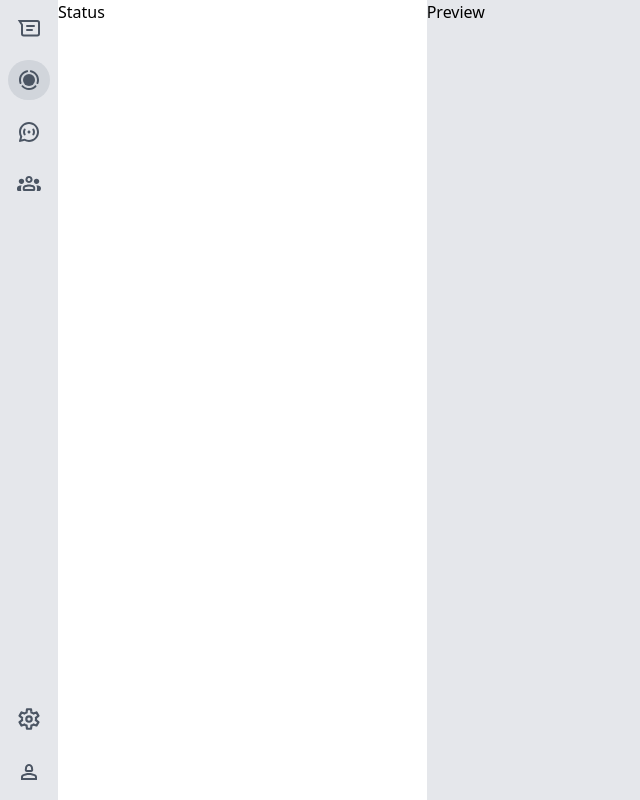
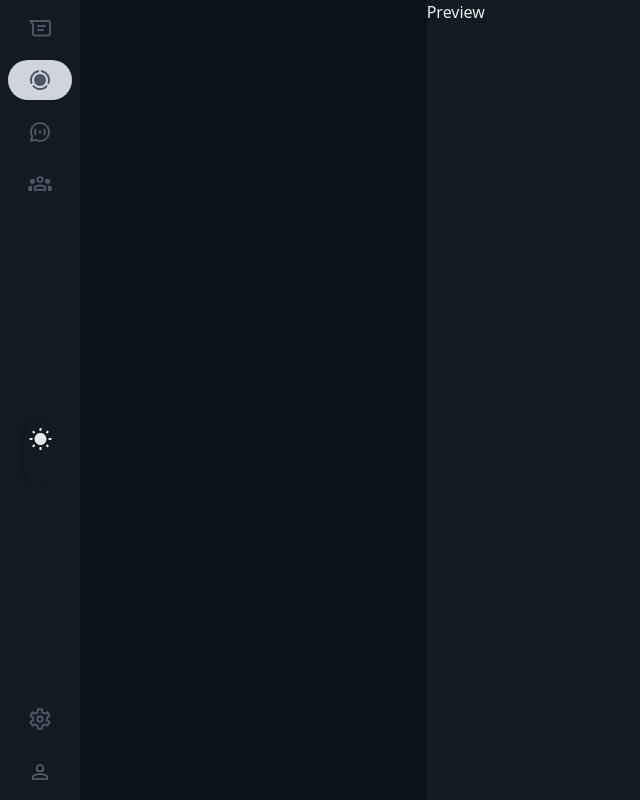
Before and after one commit to NexCodeCrux/Whatsapp-Clone, a Next.js app: page /Status in a window 1280 px wide. Shown: the whole page, without its empty margins (0-640 px from the left). Built offline with nearby package versions, Linux system fonts and the light colour scheme.

Commit message:
10 implement light dark and system preference mode (#13)
* added darkmode class to the config file

* added new darkmode to config

* created toggle between light and dark mode

* integrated dark mode successfully to all pages

* fixed text color in light mode

* inversed toggle order

```diff
--- a/app/Chats/page.tsx
+++ b/app/Chats/page.tsx
@@ -3,7 +3,7 @@ import ChatHeader from "../components/ChatHeader";
 
 const Chats = () => {
   return (
-    <section className="h-screen w-full">
+    <section className="dark:text-[#E9EDEF] h-screen w-full">
       <div className="flex h-full flex-col">
         <ChatHeader />
         <hr />
--- a/app/Status/page.tsx
+++ b/app/Status/page.tsx
@@ -1,9 +1,12 @@
-import React from 'react'
+import React from "react";
+import Statuts from "../components/Statuts";
 
 const Status = () => {
   return (
-    <div>Status</div>
-  )
-}
+    <div>
+      <Statuts />
+    </div>
+  );
+};
 
-export default Status
+export default Status;
--- a/app/components/Chat.tsx
+++ b/app/components/Chat.tsx
@@ -3,8 +3,8 @@ import { PinnedIconRounded } from "./CustomIcons";
 
 const Chat = () => {
   return (
-    <div className="w-full flex items-center overflow-x-hidden hover:bg-gray-100 cursor-pointer">
-      <div className="w-[90px] flex justify-center py-3 items-center">
+    <div className=" dark:text-[#E9EDEF] dark:hover:bg-[#111B21] w-full flex items-center overflow-x-hidden hover:bg-gray-100 cursor-pointer">
+      <div className="w-[90px] flex justify-center px-1 items-center">
         <Image
           alt="user profile"
           src="/user.jpg"
@@ -19,7 +19,7 @@ const Chat = () => {
           <span className="text-xs text-gray-500">Sunday</span>
         </div>
         <div className="w-full flex items-center overflow-hidden">
-          <div className="whitespace-nowrap text-nowrap overflow-hidden text-ellipsis text-sm text-gray-500">
+          <div className="whitespace-nowrap text-nowrap overflow-hidden text-ellipsis text-sm text-[#8696A0]">
             Lorem ipsum dolor kbnaksd lkjsnjl lkansd iuehifue ouihefioa kuajehfi
             uioehoaihf
           </div>
--- a/app/components/NavBar.tsx
+++ b/app/components/NavBar.tsx
@@ -5,13 +5,14 @@ import React from "react";
 import { usePathname } from "next/navigation";
 import { clsx } from "clsx";
 import { Navigations, navigations } from "@/models/navigations";
+import Toggle from "./Toggle";
 
 const NavBar = () => {
   const pathname = usePathname();
   const navs: Navigations = navigations;
 
   return (
-    <div className="bg-gray-200 border-1 border-gray-100 float-left h-screen p-2 flex flex-col justify-between">
+    <div className="dark:bg-[#111B21] bg-gray-200 border-1 border-gray-100 float-left h-screen p-2 flex flex-col justify-between">
       <div className="flex flex-col gap-3">
         {navs.upperNav.map((nav) => {
           return (
@@ -30,6 +31,11 @@ const NavBar = () => {
           );
         })}
       </div>
+
+      <div className="transform rotate-90">
+        <Toggle />
+      </div>
+
       <div className="flex flex-col gap-3">
         {navs.lowerNav.map((nav) => {
           return (
--- a/app/components/Preview.tsx
+++ b/app/components/Preview.tsx
@@ -2,7 +2,7 @@ import React from 'react'
 
 const Preview = () => {
   return (
-    <div className='bg-gray-200 float-right h-screen w-4/6'>Preview</div>
+    <div className='dark:bg-[#111B21] bg-gray-200 float-right h-screen w-4/6'>Preview</div>
   )
 }
 
--- /dev/null
+++ b/app/components/Statuts.tsx
@@ -0,0 +1,11 @@
+import React from "react";
+
+const Statuts = () => {
+  return (
+    <div>
+
+    </div>
+  );
+};
+
+export default Statuts;
--- /dev/null
+++ b/app/components/Toggle.tsx
@@ -0,0 +1,38 @@
+"use client";
+
+import { useState, useEffect } from "react";
+import { WbSunny } from "@mui/icons-material";
+import { ModeNight } from "@mui/icons-material";
+
+const Toggle = () => {
+  const [darkMode, setDarkMode] = useState(true);
+
+  useEffect(() => {
+    const theme = localStorage.getItem("theme");
+    if (theme === "dark") {
+      setDarkMode(true);
+    }
+  }, []);
+
+  useEffect(() => {
+    if (darkMode) {
+      document.documentElement.classList.add("dark");
+      localStorage.setItem("theme", "dark");
+    } else {
+      document.documentElement.classList.remove("dark");
+      localStorage.setItem("theme", "light");
+    }
+  }, [darkMode]);
+  return (
+    <div
+      className="flex items-center dark:bg-[#111B21] rounded-full shadow-md p-2 cursor-pointer w-[15]px h-8"
+      onClick={() => setDarkMode(!darkMode)}
+    >
+      <WbSunny className="text-gray-200" />
+      <ModeNight className="text-[#111B21]"/>
+      <div className="bg-white dark:bg-[#111B21] w-full h-6 rounded-full shadow-md transform transition-colors duration-200"></div>
+    </div>
+  );
+};
+
+export default Toggle;
--- a/app/globals.css
+++ b/app/globals.css
@@ -2,19 +2,6 @@
 @tailwind components;
 @tailwind utilities;
 
-:root {
-  --foreground-rgb: 0, 0, 0;
-  --background-start-rgb: 214, 219, 220;
-  --background-end-rgb: 255, 255, 255;
-}
-
-@media (prefers-color-scheme: dark) {
-  :root {
-    --foreground-rgb: 255, 255, 255;
-    --background-start-rgb: 0, 0, 0;
-    --background-end-rgb: 0, 0, 0;
-  }
-}
 
 body {
   /* color: rgb(var(--foreground-rgb));
--- a/app/layout.tsx
+++ b/app/layout.tsx
@@ -15,7 +15,7 @@ export default function RootLayout({
 }>) {
   return (
     <html lang="en">
-      <body>
+      <body className="dark:bg-[#0B141A] dark:text-[#E9EDEF]">
         <NavBar />
         <Preview />
         {children}
--- a/tailwind.config.ts
+++ b/tailwind.config.ts
@@ -6,6 +6,7 @@ const config: Config = {
     "./components/**/*.{js,ts,jsx,tsx,mdx}",
     "./app/**/*.{js,ts,jsx,tsx,mdx}",
   ],
+  darkMode: 'class',
   theme: {
     extend: {
       backgroundImage: {
@@ -13,6 +14,9 @@ const config: Config = {
         "gradient-conic":
           "conic-gradient(from 180deg at 50% 50%, var(--tw-gradient-stops))",
       },
+      // colors: {
+      //   grape: "rgb(114, 35, 204)"
+      // }
     },
   },
   plugins: [],
```
